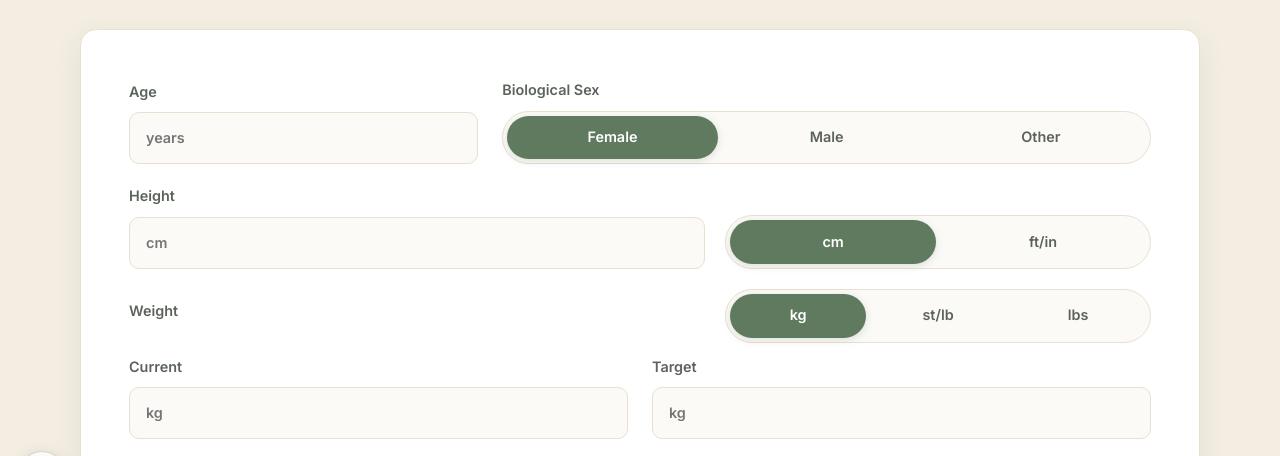
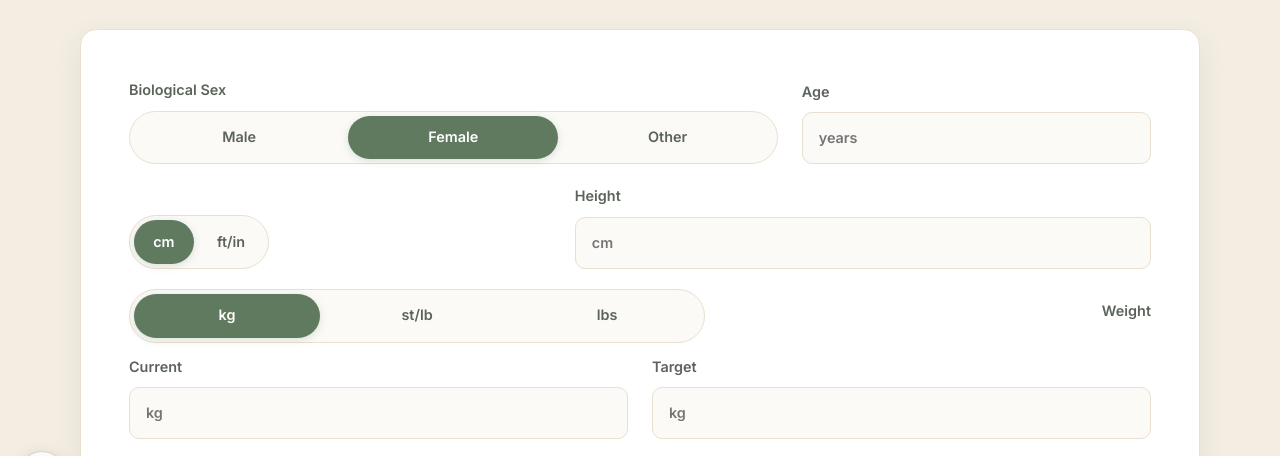
Before and after one commit to alectronic0/ramnita.coach, a plain HTML site: page calculator.html in a window 1280 px wide. Shown: the part 285-741 px from the top of the page. Drawn offline with Linux system fonts and the light colour scheme.

Commit message:
Flip toggle order: toggles left, inputs right; Male first in gender toggle

```diff
--- a/calculator.html
+++ b/calculator.html
@@ -204,6 +204,33 @@
     @media (max-width: 680px) {
       .deficit-tabs { flex-direction: column; }
       .macro-bars   { grid-template-columns: 1fr; }
+    }
+
+    /* ── Row column-order overrides (toggles now left, inputs right) ── */
+    /* sex-toggle (wider) | age (narrower) */
+    .calc-row-sex-age {
+      grid-template-columns: 1.3fr 0.7fr;
+    }
+
+    /* height-toggle (narrower) | height-input (wider) */
+    .input-with-toggle-row {
+      grid-template-columns: 0.85fr 1.15fr;
+    }
+
+    /* weight-toggle | Weight label — toggle takes majority, label right-aligns */
+    .weight-header-row {
+      grid-template-columns: 1.15fr 0.85fr;
+    }
+
+    .weight-header-row .input-group-label {
+      text-align: right;
+    }
+
+    /* Align the unit toggle pill to the bottom of its cell so it sits
+       level with the text input below it */
+    .toggle-area {
+      display: flex;
+      align-items: flex-end;
     }
 
     /* ── CTA overlay that slides in after results ─────────────────────── */
@@ -549,28 +576,38 @@
               <form id="calorie-form" novalidate>
                 <!-- Sex and Age Row -->
                 <div class="calc-row-sex-age">
-                  <label for="calc-age">
-                    Age
-                    <input type="number" id="calc-age" min="15" max="100" placeholder="years" required>
-                  </label>
-
                   <div class="sex-toggle-container">
                     <span class="input-group-label">Biological Sex</span>
                     <div class="toggle-group button-toggle" id="gender-toggle">
+                      <input type="radio" id="gender-male" name="gender" value="male">
+                      <label for="gender-male" class="toggle-btn">Male</label>
+
                       <input type="radio" id="gender-female" name="gender" value="female" checked>
                       <label for="gender-female" class="toggle-btn">Female</label>
-
-                      <input type="radio" id="gender-male" name="gender" value="male">
-                      <label for="gender-male" class="toggle-btn">Male</label>
 
                       <input type="radio" id="gender-other" name="gender" value="other">
                       <label for="gender-other" class="toggle-btn">Other</label>
                     </div>
                   </div>
+
+                  <label for="calc-age">
+                    Age
+                    <input type="number" id="calc-age" min="15" max="100" placeholder="years" required>
+                  </label>
                 </div>
 
                 <!-- Height Input with Toggle side-by-side -->
                 <div class="input-with-toggle-row">
+                  <div class="toggle-area">
+                    <div class="toggle-group button-toggle" id="height-unit-toggle">
+                      <input type="radio" id="height-unit-cm" name="heightUnits" value="cm" checked>
+                      <label for="height-unit-cm" class="toggle-btn">cm</label>
+
+                      <input type="radio" id="height-unit-ft" name="heightUnits" value="ft">
+                      <label for="height-unit-ft" class="toggle-btn">ft/in</label>
+                    </div>
+                  </div>
+
                   <div class="input-area">
                     <!-- Metric Height -->
                     <label for="calc-height" class="height-only-cm">
@@ -586,22 +623,11 @@
                       </div>
                     </div>
                   </div>
-
-                  <div class="toggle-area">
-                    <div class="toggle-group button-toggle" id="height-unit-toggle">
-                      <input type="radio" id="height-unit-cm" name="heightUnits" value="cm" checked>
-                      <label for="height-unit-cm" class="toggle-btn">cm</label>
-
-                      <input type="radio" id="height-unit-ft" name="heightUnits" value="ft">
-                      <label for="height-unit-ft" class="toggle-btn">ft/in</label>
-                    </div>
-                  </div>
                 </div>
 
                 <!-- Weight Input Section -->
                 <div class="weight-section-container">
                   <div class="weight-header-row">
-                    <span class="input-group-label">Weight</span>
                     <div class="toggle-group button-toggle" id="weight-unit-toggle">
                       <input type="radio" id="weight-unit-kg" name="weightUnits" value="kg" checked>
                       <label for="weight-unit-kg" class="toggle-btn">kg</label>
@@ -612,6 +638,7 @@
                       <input type="radio" id="weight-unit-lbs" name="weightUnits" value="lbs">
                       <label for="weight-unit-lbs" class="toggle-btn">lbs</label>
                     </div>
+                    <span class="input-group-label">Weight</span>
                   </div>
 
                   <div class="weight-inputs-grid">
```
